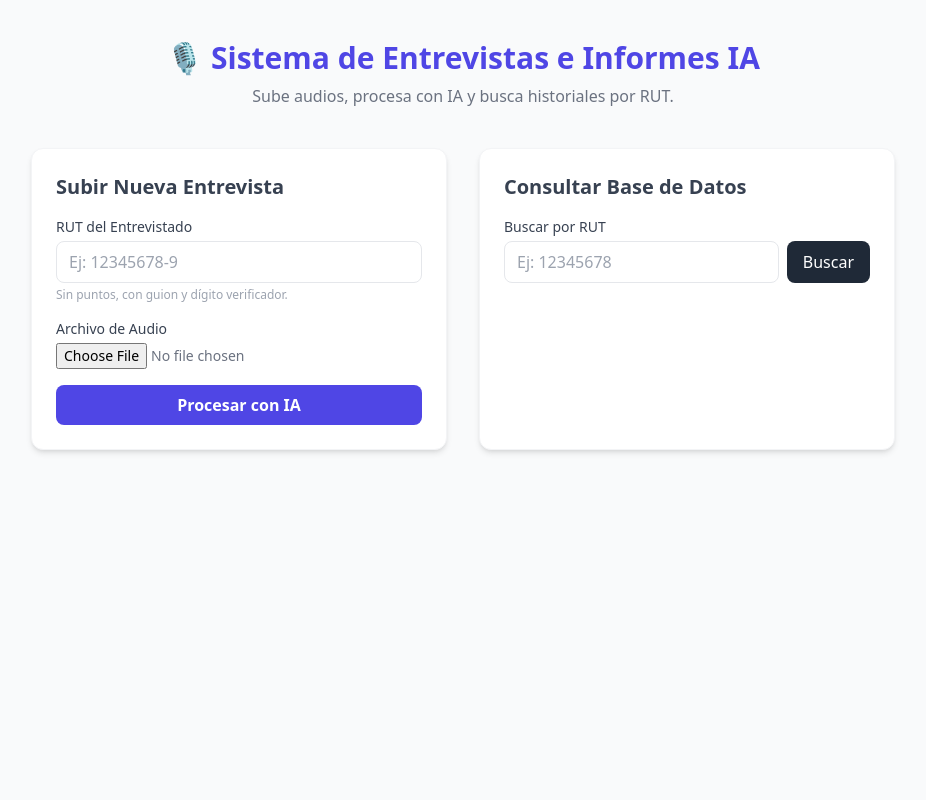
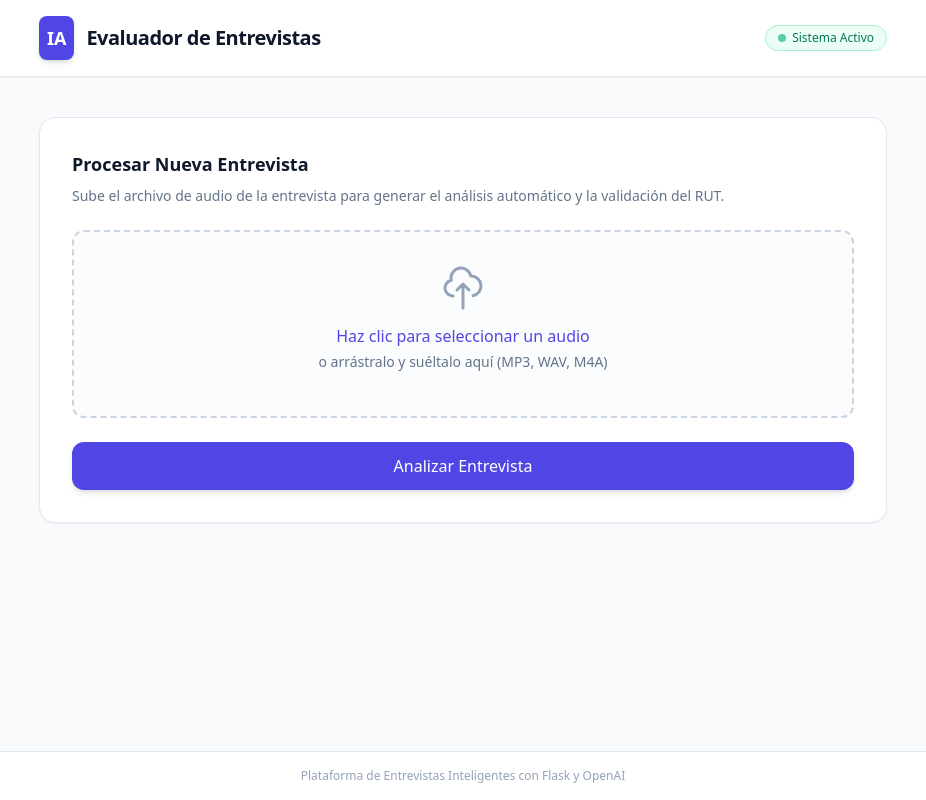
Before and after one commit to Thaumicus/ProyectoEntrevistas, a Flask app: page / in a window 1280 px wide. Shown: the whole page, without its empty margins (177-1103 px from the left). Run offline with Flask 3, Linux system fonts and the light colour scheme; some libraries are stand-ins or nearby versions.

Commit message:
Update index.html

```diff
--- a/templates/index.html
+++ b/templates/index.html
@@ -3,156 +3,93 @@
 <head>
     <meta charset="UTF-8">
     <meta name="viewport" content="width=device-width, initial-scale=1.0">
-    <title>Gestor de Entrevistas con IA</title>
+    <title>Sistema de Entrevistas con IA</title>
+    <!-- Incluyendo Tailwind CSS -->
     <script src="https://cdn.tailwindcss.com"></script>
 </head>
-<body class="bg-gray-50 min-h-screen text-gray-800">
-    <div class="max-w-4xl mx-auto py-10 px-4">
-        <header class="text-center mb-10">
-            <h1 class="text-3xl font-bold text-indigo-600">🎙️ Sistema de Entrevistas e Informes IA</h1>
-            <p class="text-gray-500 mt-2">Sube audios, procesa con IA y busca historiales por RUT.</p>
+<body class="bg-slate-50 min-h-screen text-slate-800 flex flex-col justify-between">
+
+    <!-- Header / Barra de navegación -->
+    <header class="bg-white border-b border-slate-200 shadow-sm">
+        <div class="max-w-4xl mx-auto px-6 py-4 flex items-center justify-between">
+            <div class="flex items-center space-x-3">
+                <div class="bg-indigo-600 text-white p-2 rounded-lg font-bold text-lg shadow-md">IA</div>
+                <h1 class="text-xl font-bold text-slate-900 tracking-tight">Evaluador de Entrevistas</h1>
+            </div>
+            <span class="text-xs font-medium bg-emerald-50 text-emerald-700 border border-emerald-200 px-3 py-1 rounded-full flex items-center gap-1.5">
+                <span class="w-2 h-2 rounded-full bg-emerald-500 animate-pulse"></span> Sistema Activo
+            </span>
+        </div>
     </header>
 
-        <div class="grid grid-cols-1 md:grid-cols-2 gap-8">
-            <!-- Subir Entrevista -->
-            <div class="bg-white p-6 rounded-xl shadow-md border border-gray-100">
-                <h2 class="text-xl font-semibold mb-4 text-gray-700">Subir Nueva Entrevista</h2>
-                <form id="uploadForm" class="space-y-4">
-                    <div>
-                        <label class="block text-sm font-medium text-gray-700 mb-1">RUT del Entrevistado</label>
-                        <input type="text" id="rut" name="rut" required placeholder="Ej: 12345678-9"
-                               class="w-full px-3 py-2 border rounded-lg focus:ring-2 focus:ring-indigo-500 outline-none">
-                        <p class="text-xs text-gray-400 mt-1">Sin puntos, con guion y dígito verificador.</p>
+    <!-- Contenido Principal -->
+    <main class="max-w-4xl mx-auto px-6 py-10 w-full flex-grow">
+
+        <!-- Tarjeta de Acciones -->
+        <div class="bg-white rounded-2xl shadow-sm border border-slate-200 p-8 mb-8">
+            <h2 class="text-lg font-semibold text-slate-900 mb-2">Procesar Nueva Entrevista</h2>
+            <p class="text-sm text-slate-500 mb-6">Sube el archivo de audio de la entrevista para generar el análisis automático y la validación del RUT.</p>
+
+            <form id="uploadForm" class="space-y-6">
+                <!-- Zona de carga de archivos -->
+                <div class="border-2 border-dashed border-slate-300 rounded-xl p-8 text-center hover:border-indigo-500 transition-colors bg-slate-50/50 cursor-pointer">
+                    <svg class="mx-auto h-12 w-12 text-slate-400 mb-3" fill="none" stroke="currentColor" viewBox="0 0 24 24">
+                        <path stroke-linecap="round" stroke-linejoin="round" stroke-width="1.5" d="M7 16a4 4 0 01-.88-7.903A5 5 0 1115.9 6L16 6a5 5 0 011 9.9M15 13l-3-3m0 0l-3 3m3-3v12"></path>
+                    </svg>
+                    <label for="audioFile" class="cursor-pointer">
+                        <span class="text-indigo-600 font-medium hover:text-indigo-700">Haz clic para seleccionar un audio</span>
+                        <span class="text-slate-500 block text-sm mt-1">o arrástralo y suéltalo aquí (MP3, WAV, M4A)</span>
+                    </label>
+                    <input type="file" id="audioFile" name="audio" accept="audio/*" class="hidden">
+                    <p id="fileName" class="text-sm font-medium text-slate-700 mt-3"></p>
                 </div>
-                    <div>
-                        <label class="block text-sm font-medium text-gray-700 mb-1">Archivo de Audio</label>
-                        <input type="file" id="audio" name="audio" accept="audio/*" required
-                               class="w-full text-sm text-gray-500">
-                    </div>
-                    <button type="submit" id="submitBtn"
-                            class="w-full bg-indigo-600 text-white font-semibold py-2 rounded-lg hover:bg-indigo-700 transition">
-                        Procesar con IA
+
+                <!-- Botón de Envío -->
+                <button type="submit" class="w-full bg-indigo-600 hover:bg-indigo-700 text-white font-medium py-3 px-4 rounded-xl shadow-md transition-all duration-200 flex items-center justify-center gap-2">
+                    <span>Analizar Entrevista</span>
                 </button>
             </form>
-                <div id="loading" class="hidden text-center mt-4 text-indigo-600 font-medium">
-                    ⏳ Procesando audio con Whisper y redactando informe... (Espera un momento)
-                </div>
         </div>
 
-            <!-- Consultar Base de Datos -->
-            <div class="bg-white p-6 rounded-xl shadow-md border border-gray-100">
-                <h2 class="text-xl font-semibold mb-4 text-gray-700">Consultar Base de Datos</h2>
-                <div class="space-y-4">
+        <!-- Sección de Resultados (Oculta por defecto hasta que responde la IA) -->
+        <div id="resultContainer" class="hidden space-y-6">
+            <!-- Validación RUT -->
+            <div id="rutResult" class="bg-white rounded-xl shadow-sm border border-slate-200 p-6 flex items-center justify-between">
                 <div>
-                        <label class="block text-sm font-medium text-gray-700 mb-1">Buscar por RUT</label>
-                        <div class="flex gap-2">
-                            <input type="text" id="searchRut" placeholder="Ej: 12345678"
-                                   class="w-full px-3 py-2 border rounded-lg outline-none">
-                            <button onclick="buscarEntrevista()"
-                                    class="bg-gray-800 text-white px-4 py-2 rounded-lg hover:bg-gray-900 transition">
-                                Buscar
-                            </button>
+                    <h3 class="text-sm font-semibold text-slate-500 uppercase tracking-wider">Validación de RUT</h3>
+                    <p id="rutText" class="text-lg font-bold text-slate-900 mt-1">-</p>
                 </div>
+                <div id="rutBadge" class="px-3 py-1 rounded-full text-xs font-semibold"></div>
             </div>
+
+            <!-- Informe de la IA -->
+            <div class="bg-white rounded-xl shadow-sm border border-slate-200 p-6">
+                <h3 class="text-sm font-semibold text-slate-500 uppercase tracking-wider mb-3">Informe Generado por IA</h3>
+                <div id="aiReport" class="text-slate-700 leading-relaxed whitespace-pre-line bg-slate-50 p-4 rounded-lg border border-slate-100 text-sm">
+                    <!-- Aquí se inyectará la respuesta -->
                 </div>
             </div>
         </div>
 
-        <!-- Resultados -->
-        <div id="resultContainer" class="mt-10 bg-white p-6 rounded-xl shadow-md border border-gray-100 hidden">
-            <h2 class="text-2xl font-bold text-gray-800 mb-4">Resultado</h2>
-            <div id="resultContent" class="space-y-4 whitespace-pre-line text-gray-700 leading-relaxed"></div>
-        </div>
-    </div>
+    </main>
 
+    <!-- Footer -->
+    <footer class="bg-white border-t border-slate-200 py-4 text-center text-xs text-slate-400">
+        Plataforma de Entrevistas Inteligentes con Flask y OpenAI
+    </footer>
+
+    <!-- Script para mostrar el nombre del archivo seleccionado -->
     <script>
-        // Función para validar RUT chileno básico
-        function validarRut(rutCompleto) {
-            rutCompleto = rutCompleto.replace(/\./g, '').replace(/-/g, '');
-            if (rutCompleto.length < 2) return false;
+        const fileInput = document.getElementById('audioFile');
+        const fileNameDisplay = document.getElementById('fileName');
 
-            let cuerpo = rutCompleto.slice(0, -1);
-            let dv = rutCompleto.slice(-1).toUpperCase();
-
-            let suma = 0;
-            let multiplo = 2;
-
-            for (let i = cuerpo.length - 1; i >= 0; i--) {
-                suma += parseInt(cuerpo.charAt(i)) * multiplo;
-                multiplo = multiplo < 7 ? multiplo + 1 : 2;
-            }
-
-            let dvEsperado = 11 - (suma % 11);
-            let dvCalculado = dvEsperado === 11 ? '0' : dvEsperado === 10 ? 'K' : dvEsperado.toString();
-
-            return dvCalculado === dv;
-        }
-
-        document.getElementById('uploadForm').addEventListener('submit', async function(e) {
-            e.preventDefault();
-            const rutInput = document.getElementById('rut').value.trim();
-
-            // Validar RUT antes de enviar
-            if (!validarRut(rutInput)) {
-                alert('El RUT ingresado no es válido. Por favor revísalo (Ej: 12345678-9).');
-                return;
-            }
-
-            const formData = new FormData();
-            formData.append('rut', rutInput);
-            formData.append('audio', document.getElementById('audio').files[0]);
-
-            const loading = document.getElementById('loading');
-            const submitBtn = document.getElementById('submitBtn');
-            const resultContainer = document.getElementById('resultContainer');
-            const resultContent = document.getElementById('resultContent');
-
-            loading.classList.remove('hidden');
-            submitBtn.disabled = true;
-            resultContainer.classList.add('hidden');
-
-            try {
-                const response = await fetch('/upload', { method: 'POST', body: formData });
-                const data = await response.json();
-                if (response.ok) {
-                    resultContent.innerHTML = `<h3 class="font-bold text-lg text-indigo-700">Informe generado para RUT: ${data.rut}</h3><hr class="my-2">${data.informe}`;
-                    resultContainer.classList.remove('hidden');
+        fileInput.addEventListener('change', (e) => {
+            if (e.target.files.length > 0) {
+                fileNameDisplay.textContent = `Archivo seleccionado: ${e.target.files[0].name}`;
             } else {
-                    alert('Error: ' + data.error);
-                }
-            } catch (err) {
-                alert('Error de red al conectar con el servidor.');
-            } finally {
-                loading.classList.add('hidden');
-                submitBtn.disabled = false;
+                fileNameDisplay.textContent = '';
             }
         });
-
-        async function buscarEntrevista() {
-            const rut = document.getElementById('searchRut').value.trim();
-            if (!rut) return alert('Ingresa un RUT para buscar');
-            const resultContainer = document.getElementById('resultContainer');
-            const resultContent = document.getElementById('resultContent');
-
-            try {
-                const response = await fetch(`/buscar?rut=${encodeURIComponent(rut)}`);
-                const data = await response.json();
-                if (response.ok) {
-                    if (data.resultados.length === 0) {
-                        resultContent.innerHTML = `<p class="text-gray-500">No se encontraron registros para ese RUT.</p>`;
-                    } else {
-                        let html = `<h3 class="font-bold text-lg text-indigo-700">Registros Encontrados (${data.resultados.length})</h3>`;
-                        data.resultados.forEach(item => {
-                            html += `<div class="border-t pt-4 mt-4"><p class="text-sm text-gray-400">Fecha: ${item.fecha} | RUT: ${item.rut}</p><div class="mt-2 p-4 bg-gray-50 rounded-lg whitespace-pre-line">${item.informe}</div></div>`;
-                        });
-                        resultContent.innerHTML = html;
-                    }
-                    resultContainer.classList.remove('hidden');
-                }
-            } catch (err) {
-                alert('Error al realizar la búsqueda.');
-            }
-        }
     </script>
 </body>
 </html>
```
Lines whose indentation alone changed are shown as unchanged.
